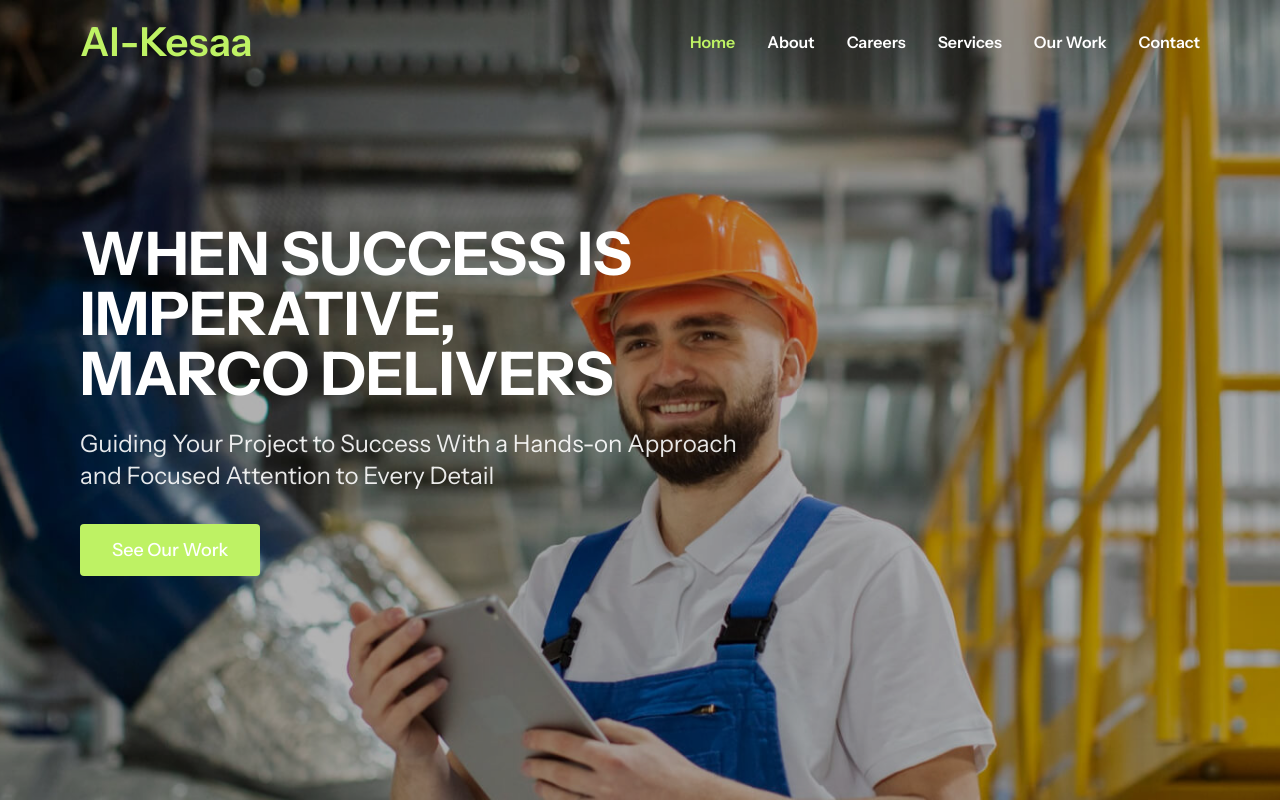
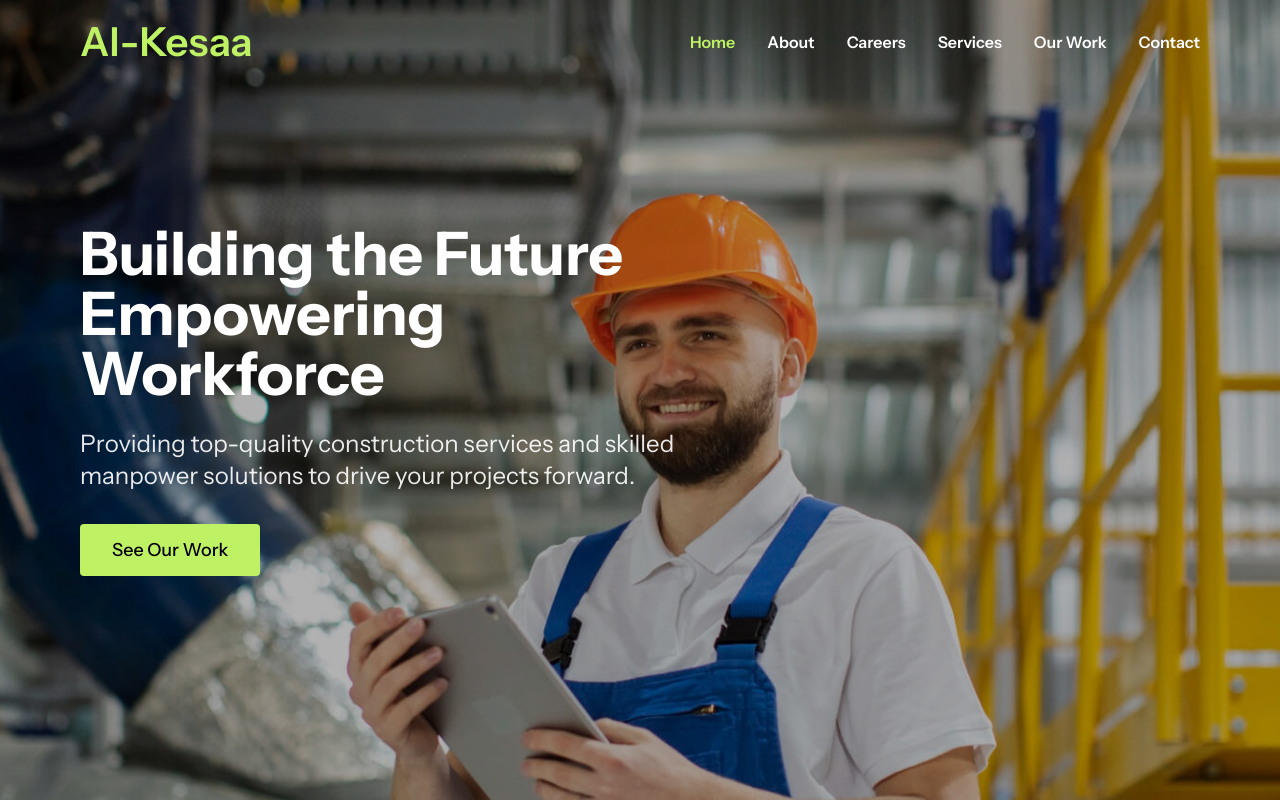
Before and after one commit to kraftonit/al-osaimi, a Next.js app: page / in a window 1280 px wide. Shown: the top 802 px of the page. Built offline with nearby package versions, Linux system fonts and the light colour scheme.

Commit message:
Header & Why Choose Us Section Content Up

```diff
--- a/src/components/HeroSection.tsx
+++ b/src/components/HeroSection.tsx
@@ -21,19 +21,15 @@ export default function Hero() {
       <div className="relative z-10 container min-h-screen flex items-center">
         <div className="max-w-4xl">
           <h1 className="text-4xl md:text-6xl font-bold text-white mb-6 leading-tight">
-            WHEN SUCCESS IS
-            <br />
-            IMPERATIVE,
-            <br />
-            MARCO DELIVERS
+            Building the Future Empowering <br /> Workforce
           </h1>
           <p className="text-xl md:text-2xl text-white/90 mb-8 max-w-2xl">
-            Guiding Your Project to Success With a Hands-on Approach and Focused
-            Attention to Every Detail
+            Providing top-quality construction services and skilled manpower
+            solutions to drive your projects forward.
           </p>
           <Link
             href="/our-work"
-            className="inline-block bg-lime-300 text-white px-8 py-3 rounded hover:bg-[#d8e701] transition-colors text-lg font-medium"
+            className="inline-block bg-lime-300 text-black px-8 py-3 rounded hover:bg-[#d8e701] transition-colors text-lg font-medium"
           >
             See Our Work
           </Link>
--- a/src/components/WhyChooseUs.tsx
+++ b/src/components/WhyChooseUs.tsx
@@ -61,8 +61,8 @@ export default function ConstructionStats() {
           </h2>
 
           <p className="text-gray-600">
-            One Significant Challenge Is Managing Project Costs In An Era Of
-            Fluctuating Material Prices And Labor Shortages
+            We tackle modern building challenges with innovative solutions,
+            ensuring efficiency, sustainability, and quality in every project.
           </p>
 
           {/* Progress bars */}
```
